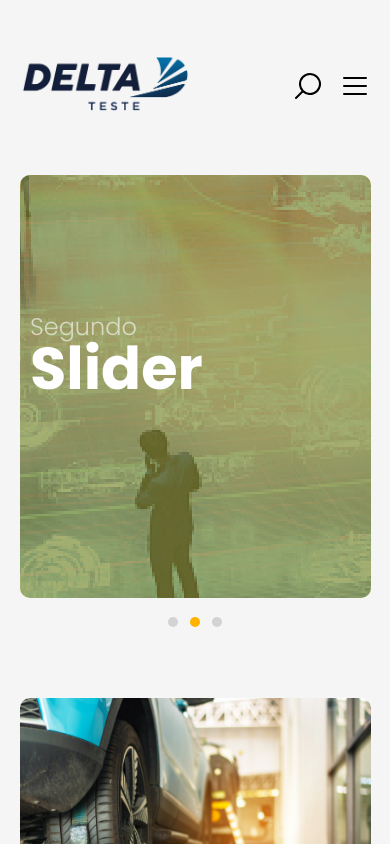
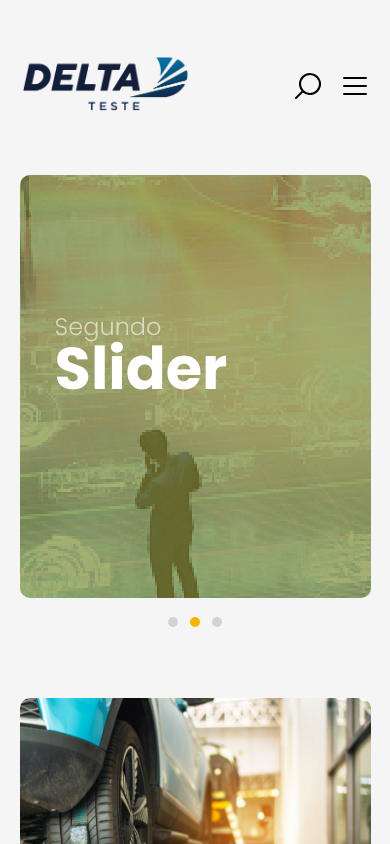
Before and after one commit to leonardof108/delta-test-react, a Next.js app: page / in a window 390 px wide. Shown: the top 844 px of the page. Built offline with nearby package versions, Linux system fonts and the light colour scheme.

Commit message:
Sidebar resize close

```diff
--- a/src/components/Banner/Banner.module.css
+++ b/src/components/Banner/Banner.module.css
@@ -65,7 +65,7 @@
   margin-bottom: -30px;
   font-size: 36px;
   line-height: 36px;
-  font-weight: 300;
+  font-weight: 100;
   color: #ffffff9a;
 }
 
@@ -190,6 +190,10 @@
     left: 3%;
     transition: all 0.2s ease-in;
   }
+  .swiper_slide_2 .swiper_slide_text {
+    left: 10%;
+    transition: all 0.2s ease-in;
+  }
   .swiper_slide_alt_text {
     top: 31%;
     right: -10%;
--- a/src/components/Navbar/Navbar.tsx
+++ b/src/components/Navbar/Navbar.tsx
@@ -7,24 +7,24 @@ import { useEffect, useState } from "react";
 export default function Navbar() {
   const [openToggle, setOpenToggle] = useState(false);
 
-  // const [size, setSize] = useState({
-  //   width: typeof window !== "undefined" ? window.innerWidth : 0,
-  // });
+  const [size, setSize] = useState({
+    width: typeof window !== "undefined" ? window.innerWidth : 0,
+  });
 
-  // const updateScreenSize = () => {
-  //   setSize({ width: window.innerWidth });
-  // };
+  const updateScreenSize = () => {
+    setSize({ width: window.innerWidth });
+  };
 
-  // useEffect(() => {
-  //   window.addEventListener("resize", updateScreenSize);
-  //   return () => {
-  //     window.removeEventListener("resize", updateScreenSize);
-  //   };
-  // }, []);
+  useEffect(() => {
+    window.addEventListener("resize", updateScreenSize);
+    return () => {
+      window.removeEventListener("resize", updateScreenSize);
+    };
+  }, []);
 
-  // useEffect(() => {
-  //   setOpenToggle(false);
-  // }, [size]);
+  useEffect(() => {
+    setOpenToggle(false);
+  }, [size]);
 
   return (
     <nav className={style.navbar_container}>
```
